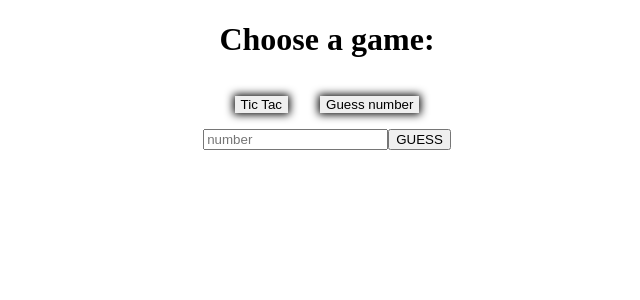
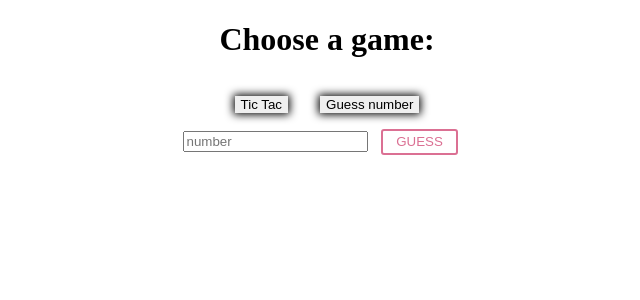
Before and after one commit to CatalinaSorina/Old-games-with-React, a React (Create React App) app: page / in a window 1280 px wide. Both pictures are taken after a click on the button "Guess number". Shown: the top 300 px of the page, without its empty margins (313-953 px from the left). Built offline with nearby package versions, Linux system fonts and the light colour scheme.

Commit message:
styled button

```diff
--- a/src/components/GuessNumber/GuessNumber.js
+++ b/src/components/GuessNumber/GuessNumber.js
@@ -1,4 +1,15 @@
 import React from 'react';
+
+import styled from 'styled-components';
+
+const Button = styled.button`
+    background: transparent;
+    border-radius: 3px;
+    border: 2px solid palevioletred;
+    color: palevioletred;
+    margin: 0 1em;
+    padding: 0.25em 1em;
+`
 
 class GuessNumber extends React.Component {
     guess = () => {
@@ -12,7 +23,7 @@ class GuessNumber extends React.Component {
         return(
             <div>
                 <input id="number" placeholder="number"/>
-                <button onClick={this.guess}>GUESS</button>
+                <Button onClick={this.guess}>GUESS</Button>
             </div>
         )
     };
```
Also changed, not shown: package.json (+6 -1 lines), 1 other file (tests, documents, lock files or other folders).
